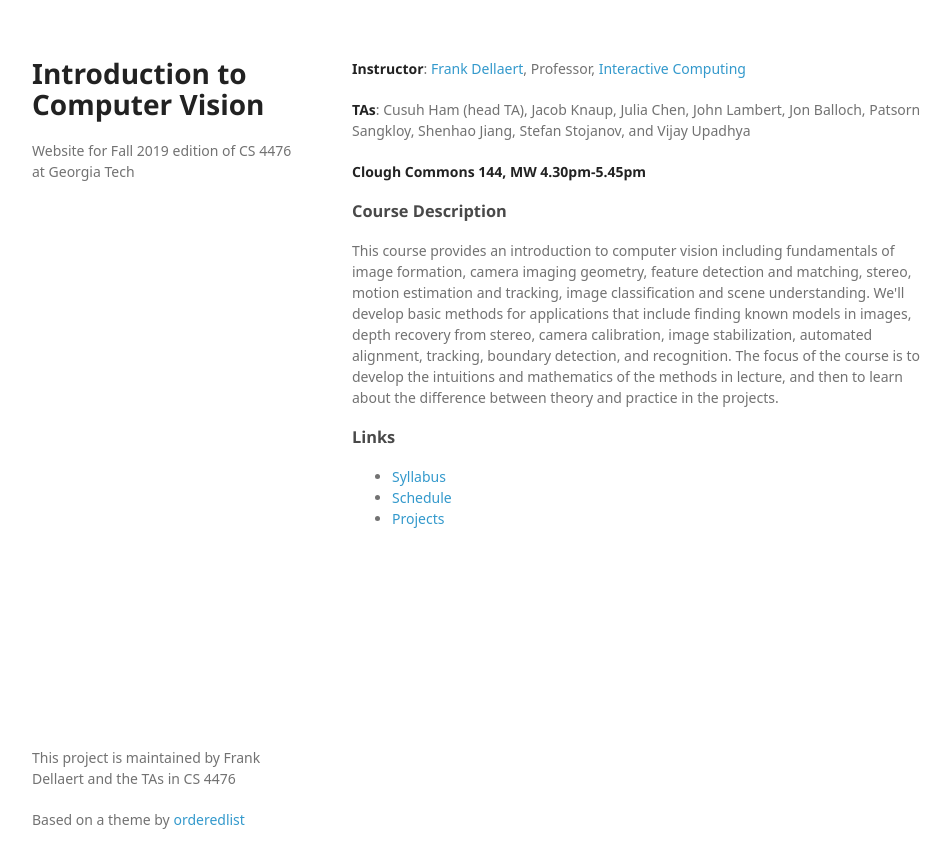
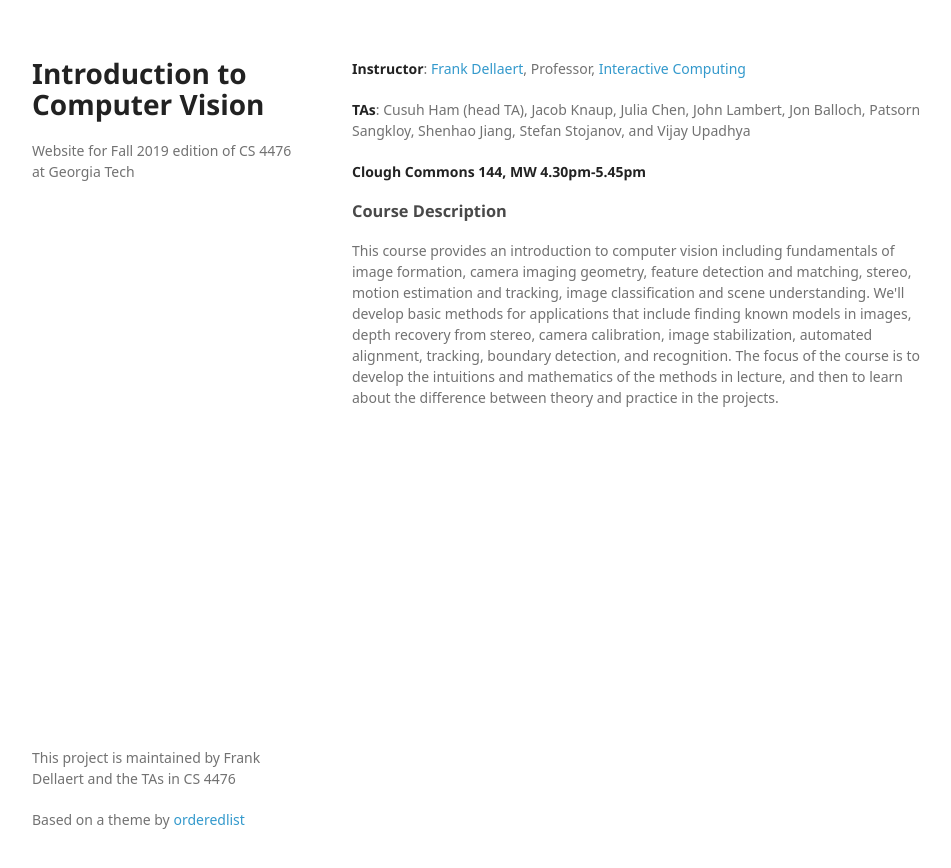
Before and after one commit to dellaert/19F-4476, a Jekyll site: the page built from index.html, in a window 1280 px wide. Shown: the top 868 px of the page, without its empty margins (158-1109 px from the left). Built offline with Jekyll 4.4.1, drawn with Linux system fonts in a browser that asks for light colours; some web fonts are replaced.

Commit message:
Update index.html

```diff
--- a/index.html
+++ b/index.html
@@ -8,9 +8,3 @@ title: Introduction to Computer Vision by gt-cv-class
 <h3>
 <a id="course-description" class="anchor" href="#course-description" aria-hidden="true"><span aria-hidden="true" class="octicon octicon-link"></span></a>Course Description</h3>
 <p>This course provides an introduction to computer vision including fundamentals of image formation, camera imaging geometry, feature detection and matching, stereo, motion estimation and tracking, image classification and scene understanding. We'll develop basic methods for applications that include finding known models in images, depth recovery from stereo, camera calibration, image stabilization, automated alignment, tracking, boundary detection, and recognition. The focus of the course is to develop the intuitions and mathematics of the methods in lecture, and then to learn about the difference between theory and practice in the projects.</p>
-<h3>Links</h3>
-<ul>
-<li><a href="syllabus.html">Syllabus</a></li>
-<li><a href="ymlsch.html">Schedule</a></li>
-<li><a href="projects.html">Projects</a></li>
-</ul>
```
